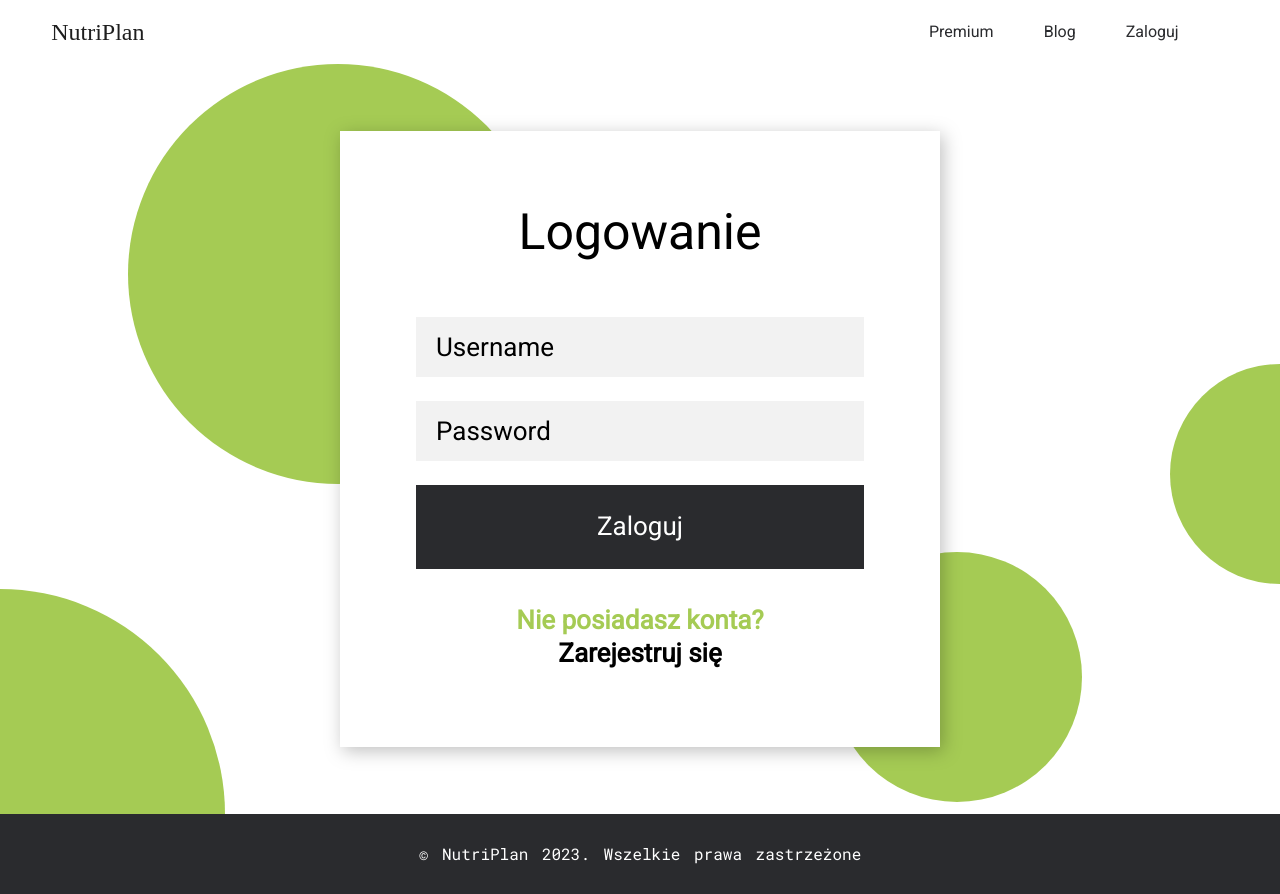
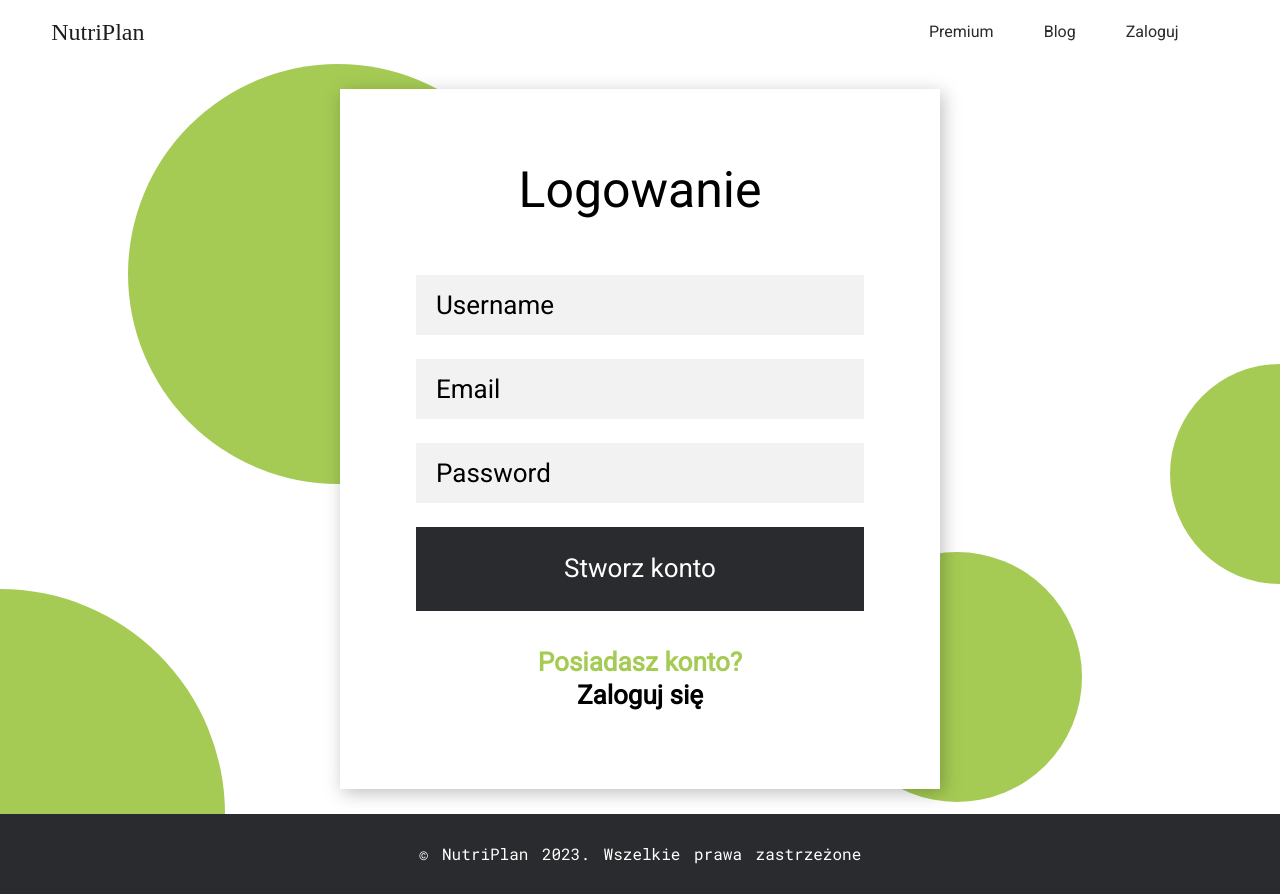
Before and after one commit to inzynieria-oprogramownia/inzynierka-oprogramownia, a React (Vite) app: page /login in a window 1280 px wide. Both pictures are taken after a click on the button "Zarejestruj się". Built offline with nearby package versions, Linux system fonts and the light colour scheme; a web font is replaced by a local one.

Commit message:
waterPopup, createAccount

```diff
--- a/package.json
+++ b/package.json
@@ -16,10 +16,12 @@
     "@vitejs/plugin-react": "^3.1.0",
     "react": "^18.2.0",
     "react-dom": "^18.2.0",
+    "react-notifications": "^1.7.4",
     "react-redux": "^8.0.5",
     "react-router-dom": "^6.10.0",
+    "react-select": "^5.7.3",
+    "react-toastify": "^9.1.2",
     "recharts": "^2.6.1",
-    "react-select": "^5.7.3",
     "vite": "^4.2.0"
   },
   "devDependencies": {
--- a/src/App.jsx
+++ b/src/App.jsx
@@ -8,9 +8,11 @@ import AllFoodPage from './components/pages/AllFoodPage'
 import AllBlogPage from './components/pages/AllBlogPage'
 import PremiumPage from './components/pages/PremiumPage'
 import ProfilePage from './components/pages/ProfilePage'
+import WaterReminder from './components/parts/WaterReminder'
 
 const App = () => (
   <div className="App">
+    <WaterReminder />
     <BrowserRouter>
       <Routes>
         <Route index element={<WelcomePage />} />
--- a/src/components/pages/LoginPage.jsx
+++ b/src/components/pages/LoginPage.jsx
@@ -1,33 +1,77 @@
 /* eslint-disable jsx-a11y/label-has-associated-control */
-import React from 'react'
+import React, { useState } from 'react'
 import Page from '../parts/Page'
 import Input from '../parts/Input'
 import Button from '../parts/Button'
 import BackgroundCircles from '../parts/BackgroundCircles'
 import '../../styles/loginPage.css'
 
-const LoginPage = () => (
+const LoginForm = () => (
+  <>
+    <Input label="Username" id="username" />
+    <Input label="Password" type="password" id="password" />
+    <Button type="submit">
+      <p>Zaloguj</p>
+    </Button>
+  </>
+)
+
+const CreateForm = () => (
+  <>
+    <Input label="Username" id="username" />
+    <Input type="mail" label="Email" id="email" />
+    <Input label="Password" type="password" id="password" />
+    <Button type="submit">
+      <p>Stworz konto</p>
+    </Button>
+  </>
+)
+
+const Bottom = ({ onClick, pText, buttonText }) => (
+  <>
+    <p className="login--p">{pText}</p>
+    <Button onClick={onClick} className="login--button__forgot">
+      <p>{buttonText}</p>
+    </Button>
+  </>
+)
+
+const LoginPage = () => {
+  const [makeAccount, setMakeAccount] = useState(false)
+  const handleClick = () => {
+    setMakeAccount(true)
+  }
+  const handleLoginClick = () => {
+    setMakeAccount(false)
+  }
+  return (
     <Page>
       <section className="login">
         <div className="login--panel">
           <h2 className="login--heading">Logowanie</h2>
           <form action="login" className="login--form">
-          <Input label="Username" id="username" />
-          <Input label="Password" type="password" id="password" />
-          <Button type="submit">
-            <p>Zaloguj</p>
-          </Button>
+            {makeAccount ? <CreateForm /> : <LoginForm />}
           </form>
           <div className="login--wrapper__botom">
-          <p className="login--p">Nie posiadasz konta?</p>
-          <Button className="login--button__forgot">
-            <p>Zarejestruj się</p>
-          </Button>
+            {makeAccount ? (
+              <Bottom
+                onClick={handleLoginClick}
+                pText="Posiadasz konto?"
+                buttonText="Zaloguj się"
+              />
+            ) : (
+              <Bottom
+                onClick={handleClick}
+                pText="Nie posiadasz konta?"
+                buttonText="Zarejestruj się"
+              />
+            )}
           </div>
         </div>
         <BackgroundCircles />
       </section>
     </Page>
   )
+}
 
 export default LoginPage
--- /dev/null
+++ b/src/components/parts/WaterReminder.jsx
@@ -0,0 +1,27 @@
+/* eslint-disable import/no-extraneous-dependencies */
+import React, { useEffect } from 'react'
+import { ToastContainer, toast } from 'react-toastify'
+import 'react-toastify/dist/ReactToastify.css'
+
+const WaterReminder = () => {
+  const ONE_HOUR = 1000 * 3600
+  useEffect(() => {
+    const intervalId = setInterval(() => {
+      toast('Remember to drink water 😇', {
+        position: 'top-right',
+        autoClose: 5000,
+        hideProgressBar: true,
+        closeOnClick: true,
+        pauseOnHover: true,
+        draggable: true,
+        progress: undefined,
+        style: { background: '#a5cb54', color: 'white' },
+      })
+    }, ONE_HOUR)
+    return () => clearInterval(intervalId)
+  }, [])
+
+  return <ToastContainer />
+}
+
+export default WaterReminder
```
Also changed, not shown: 1 other file (tests, documents, lock files or other folders). Lines whose indentation alone changed are shown as unchanged.
